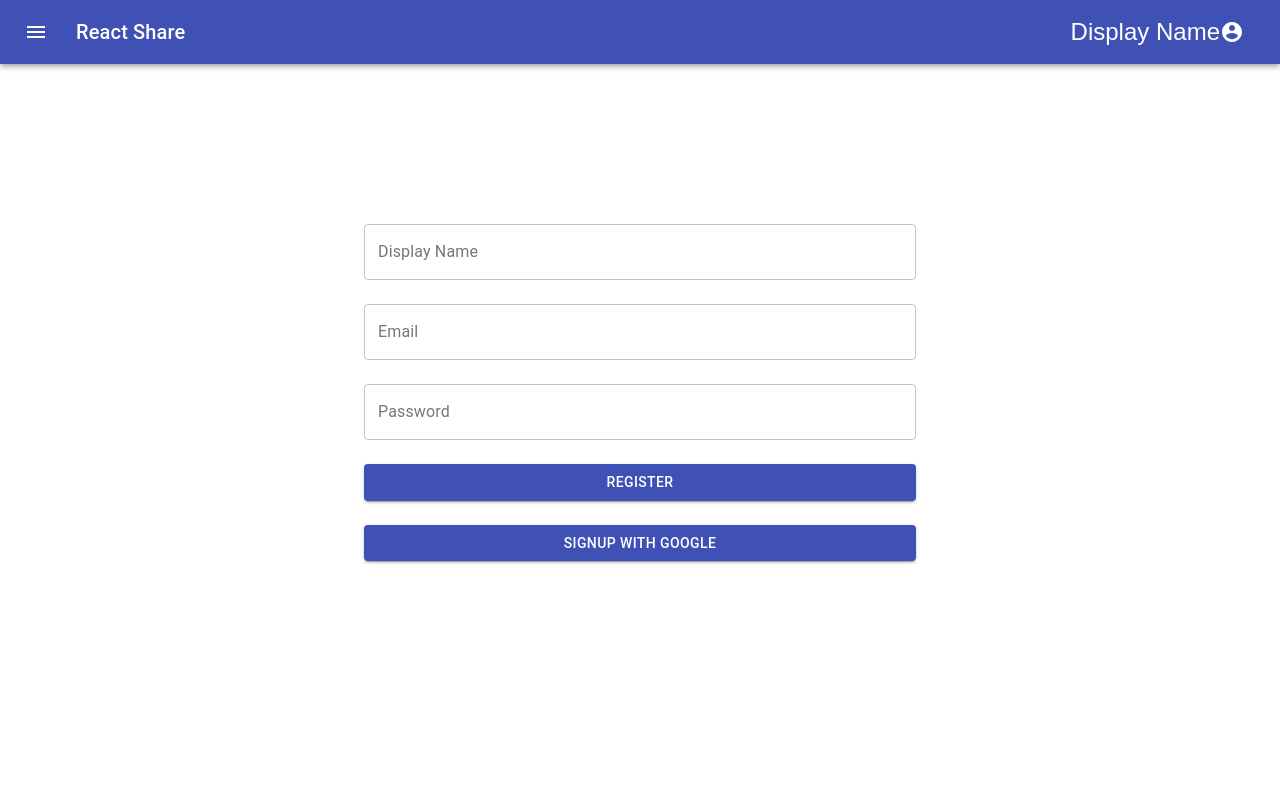
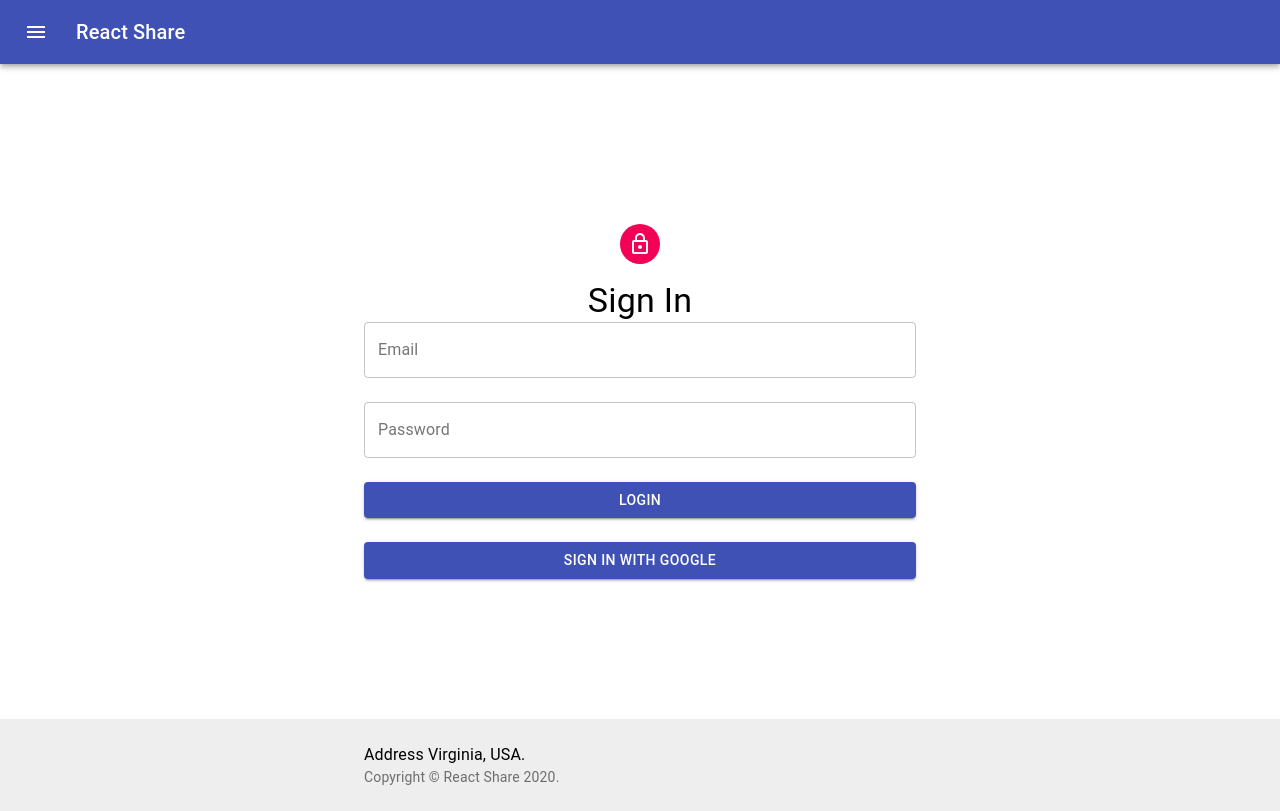
Before and after one commit to tuncayerman/rp03_react-share, a React (Create React App) app: page /login in a window 1280 px wide. Built offline with nearby package versions, Linux system fonts and the light colour scheme; no server answers.

Commit message:
Signin Page Completed

```diff
--- a/src/App.js
+++ b/src/App.js
@@ -1,22 +1,10 @@
-import Signup from "./pages/Signup";
-import Navbar from "./components/Navbar";
-
+import AppRouter from "./router/Router";
+import AuthContextProvider from "./context/AuthContext";
 function App() {
-  console.log(process.env);
-
   return (
-    <div className="App">
-      <Navbar />
-      <Signup />
-      {/*
-
-  //Route
-  //Signin
-  //Signup
-  //forgotpassword
-  //....
-  */}
-    </div>
+    <AuthContextProvider>
+      <AppRouter />
+    </AuthContextProvider>
   );
 }
 
--- /dev/null
+++ b/src/Router/Router.js
@@ -0,0 +1,21 @@
+import { BrowserRouter as Router, Switch, Route } from "react-router-dom";
+
+import Signup from "../pages/Signup";
+import Signin from "../pages/Signin";
+import Navbar from "../components/Navbar";
+import Footer from "../components/Footer";
+
+function AppRouter() {
+  return (
+    <Router>
+      <Navbar />
+      <Switch>
+        <Route path="/register" component={Signup} />
+        <Route path="/login" component={Signin} />
+      </Switch>
+      <Footer />
+    </Router>
+  );
+}
+
+export default AppRouter;
--- /dev/null
+++ b/src/components/Footer.js
@@ -0,0 +1,48 @@
+import React from "react";
+import Typography from "@material-ui/core/Typography";
+import { makeStyles } from "@material-ui/core/styles";
+import Container from "@material-ui/core/Container";
+import Link from "@material-ui/core/Link";
+
+function Copyright() {
+  return (
+    <Typography variant="body2" color="textSecondary">
+      {"Copyright © "}
+      <Link color="inherit" href="https://material-ui.com/">
+        React Share
+      </Link>{" "}
+      {new Date().getFullYear()}
+      {"."}
+    </Typography>
+  );
+}
+
+const useStyles = makeStyles((theme) => ({
+  main: {
+    marginTop: theme.spacing(8),
+    marginBottom: theme.spacing(2),
+  },
+  footer: {
+    padding: theme.spacing(3, 2),
+    marginTop: "auto",
+    backgroundColor:
+      theme.palette.type === "dark"
+        ? theme.palette.grey[800]
+        : theme.palette.grey[200],
+  },
+}));
+
+export default function StickyFooter() {
+  const classes = useStyles();
+
+  return (
+    <div id="footer" className="footer">
+      <footer className={classes.footer}>
+        <Container maxWidth="sm">
+          <Typography variant="body1">Address Virginia, USA.</Typography>
+          <Copyright />
+        </Container>
+      </footer>
+    </div>
+  );
+}
--- a/src/components/Navbar.js
+++ b/src/components/Navbar.js
@@ -1,4 +1,4 @@
-import React from "react";
+import React, { useContext, useCallback, useMemo } from "react";
 import { makeStyles } from "@material-ui/core/styles";
 import AppBar from "@material-ui/core/AppBar";
 import Toolbar from "@material-ui/core/Toolbar";
@@ -8,6 +8,8 @@ import MenuIcon from "@material-ui/icons/Menu";
 import AccountCircle from "@material-ui/icons/AccountCircle";
 import MenuItem from "@material-ui/core/MenuItem";
 import Menu from "@material-ui/core/Menu";
+import { FirebaseAuthContext } from "../context/AuthContext";
+import firebase from "../firebase/firebase.utils";
 
 const useStyles = makeStyles((theme) => ({
   root: {
@@ -22,6 +24,7 @@ const useStyles = makeStyles((theme) => ({
 }));
 
 export default function Navbar() {
+  const { currentUser } = useContext(FirebaseAuthContext);
   const classes = useStyles();
   const [auth, setAuth] = React.useState(true);
   const [anchorEl, setAnchorEl] = React.useState(null);
@@ -30,9 +33,21 @@ export default function Navbar() {
     setAnchorEl(event.currentTarget);
   };
 
-  const handleClose = () => {
+  const bigData = useMemo(
+    () => ({
+      a: "a",
+      b: "b",
+    }),
+    []
+  );
+
+  const handleClose = useCallback(() => {
     setAnchorEl(null);
-  };
+  }, []);
+
+  const handleSignOut = useCallback(() => {
+    firebase.signOut();
+  }, []);
 
   return (
     <div className={classes.root}>
@@ -49,7 +64,7 @@ export default function Navbar() {
           <Typography variant="h6" className={classes.title}>
             React Share
           </Typography>
-          {auth && (
+          {currentUser && (
             <div>
               <IconButton
                 aria-label="account of current user"
@@ -58,7 +73,7 @@ export default function Navbar() {
                 onClick={handleMenu}
                 color="inherit"
               >
-                 Display Name
+                {currentUser?.displayName}
                 <AccountCircle />
               </IconButton>
               <Menu
@@ -78,9 +93,13 @@ export default function Navbar() {
               >
                 <MenuItem onClick={handleClose}>Profile</MenuItem>
                 <MenuItem onClick={handleClose}>My account</MenuItem>
+                <MenuItem onClick={handleSignOut}>Sign Out</MenuItem>
               </Menu>
             </div>
           )}
+          {/*
+          //TODO: login & Register Links
+          */}
         </Toolbar>
       </AppBar>
     </div>
--- /dev/null
+++ b/src/context/AuthContext.js
@@ -0,0 +1,24 @@
+import { createContext, useState, useEffect } from "react";
+import firebase from "../firebase/firebase.utils";
+
+export const FirebaseAuthContext = createContext();
+
+function AuthContextProvider(props) {
+  const [isAuthenticated, setAuthonticated] = useState(false);
+  const [currentUser, setCurrentUser] = useState();
+
+  useEffect(() => {
+    firebase.firebaseAuth.onAuthStateChanged((user) => {
+      console.log("user", user);
+      setCurrentUser(user);
+    });
+  }, []);
+
+  return (
+    <FirebaseAuthContext.Provider value={{ currentUser }}>
+      {props.children}
+    </FirebaseAuthContext.Provider>
+  );
+}
+
+export default AuthContextProvider;
--- a/src/firebase/firebase.utils.js
+++ b/src/firebase/firebase.utils.js
@@ -18,13 +18,21 @@ const config = process.env.NODE_ENV === "development" ? devConfig : prodConfig;
 
 class Firebase {
   constructor() {
+    //TODO: add initialize check :: if (firebase.apps.length === 0)
     firebase.initializeApp(config);
     this.firebaseAuth = firebase.auth();
   }
 
   // register registerWithEmailAndPassword
-  register(email, password) {
-    this.firebaseAuth.createUserWithEmailAndPassword(email, password);
+  async register(displayName, email, password) {
+    try {
+      await this.firebaseAuth.createUserWithEmailAndPassword(email, password);
+      this.firebaseAuth.currentUser.updateProfile({
+        displayName,
+      });
+    } catch (err) {
+      console.log("F. Error:", err);
+    }
   }
 
   // sign in/up with google GoogleAuthProvider
@@ -35,8 +43,14 @@ class Firebase {
   }
 
   // login  signInWithEmailAndPassword
+  signIn(email, password) {
+    this.firebaseAuth.signInWithEmailAndPassword(email, password);
+  }
 
   // logout signOut
+  signOut() {
+    this.firebaseAuth.signOut();
+  }
 
   // forgot password sendPasswordResetEmail
 }
--- /dev/null
+++ b/src/pages/Signin.js
@@ -0,0 +1,119 @@
+import React from "react";
+import {
+  Button,
+  TextField,
+  Grid,
+  Container,
+  Avatar,
+  Typography,
+} from "@material-ui/core";
+import { makeStyles } from "@material-ui/core/styles";
+import firebase from "../firebase/firebase.utils";
+import { Formik } from "formik";
+import * as Yup from "yup";
+import LockOutlinedIcon from "@material-ui/icons/LockOutlined";
+
+const signInValidationSchema = Yup.object().shape({
+  email: Yup.string().email("Invalid Email").required("Email is required!!"),
+  password: Yup.string()
+    .required("No password provided.")
+    .min(8, "Password is too short - should be 8 chars minimum."),
+});
+
+const stylesFunc = makeStyles((theme) => ({
+  wrapper: {
+    marginTop: "10rem",
+    height: "calc(100vh - 19.0625rem)",
+    textAlign: "center",
+  },
+  avatar: {
+    margin: "1rem auto",
+    backgroundColor: theme.palette.secondary.main,
+  },
+}));
+
+const initialValues = {
+  email: "",
+  password: "",
+};
+
+function Signin() {
+  const signinStyles = stylesFunc();
+
+  const handleGoogleButtonClick = () => {
+    firebase.useGoogleProvider();
+  };
+
+  const handleFormSubmit = (values) => {
+    // alert(JSON.stringify(values, null, 2));
+    firebase.signIn(values.email, values.password);
+  };
+
+  return (
+    <Container className={signinStyles.wrapper} maxWidth="sm">
+      <Avatar className={signinStyles.avatar}>
+        <LockOutlinedIcon />
+      </Avatar>
+      <Typography variant="h4">Sign In</Typography>
+      <Formik
+        initialValues={initialValues}
+        validationSchema={signInValidationSchema}
+        onSubmit={handleFormSubmit}
+      >
+        {({ handleSubmit, handleChange, values, errors }) => (
+          <form onSubmit={handleSubmit}>
+            <Grid container spacing={3}>
+              <Grid item xs={12}>
+                <TextField
+                  name="email"
+                  label="Email"
+                  variant="outlined"
+                  fullWidth
+                  value={values.email}
+                  onChange={handleChange}
+                  error={errors.email}
+                  helperText={errors.email}
+                />
+              </Grid>
+              <Grid item xs={12}>
+                <TextField
+                  name="password"
+                  label="Password"
+                  variant="outlined"
+                  type="password"
+                  fullWidth
+                  value={values.password}
+                  onChange={handleChange}
+                  error={errors.password}
+                  helperText={errors.password}
+                />
+              </Grid>
+              <Grid item xs={12}>
+                <Button
+                  type="submit"
+                  variant="contained"
+                  color="primary"
+                  fullWidth
+                >
+                  Login
+                </Button>
+              </Grid>
+              <Grid item xs={12}>
+                <Button
+                  variant="contained"
+                  color="primary"
+                  fullWidth
+                  onClick={handleGoogleButtonClick}
+                >
+                  Sign In with Google
+                </Button>
+              </Grid>
+            </Grid>
+          </form>
+        )}
+      </Formik>
+    </Container>
+  );
+}
+
+export default Signin;
--- a/src/pages/Signup.js
+++ b/src/pages/Signup.js
@@ -3,10 +3,20 @@ import { Button, TextField, Grid, Container } from "@material-ui/core";
 import { makeStyles } from "@material-ui/core/styles";
 import { useFormik } from "formik";
 import firebase from "../firebase/firebase.utils";
+import * as Yup from "yup";
+
+const signUpValidationSchema = Yup.object().shape({
+  displayName: Yup.string().required("Display Name is required!!"),
+  email: Yup.string().email("Invalid Email").required("Email is required!!"),
+  password: Yup.string()
+    .required("No password provided.")
+    .min(8, "Password is too short - should be 8 chars minimum."),
+});
 
 const stylesFunc = makeStyles({
   wrapper: {
     marginTop: "10rem",
+    height: "calc(100vh - 19.0625rem)",
   },
 });
 
@@ -17,9 +27,10 @@ function Signup() {
       email: "",
       password: "",
     },
+    validationSchema: signUpValidationSchema,
     onSubmit: (values) => {
       // alert(JSON.stringify(values, null, 2));
-      firebase.register(values.email, values.password);
+      firebase.register(values.displayName, values.email, values.password);
     },
   });
   const signupStyles = stylesFunc();
@@ -40,6 +51,8 @@ function Signup() {
               fullWidth
               value={formik.values.displayName}
               onChange={formik.handleChange}
+              error={formik.errors.displayName}
+              helperText={formik.errors.displayName}
             />
           </Grid>
           <Grid item xs={12}>
@@ -50,6 +63,8 @@ function Signup() {
               fullWidth
               value={formik.values.email}
               onChange={formik.handleChange}
+              error={formik.errors.email}
+              helperText={formik.errors.email}
             />
           </Grid>
           <Grid item xs={12}>
@@ -61,6 +76,8 @@ function Signup() {
               fullWidth
               value={formik.values.password}
               onChange={formik.handleChange}
+              error={formik.errors.password}
+              helperText={formik.errors.password}
             />
           </Grid>
           <Grid item xs={12}>
```
Also changed, not shown: src/utils/Constans.js (deleted), src/utils/Constants.js (added), 1 other file (tests, documents, lock files or other folders).
